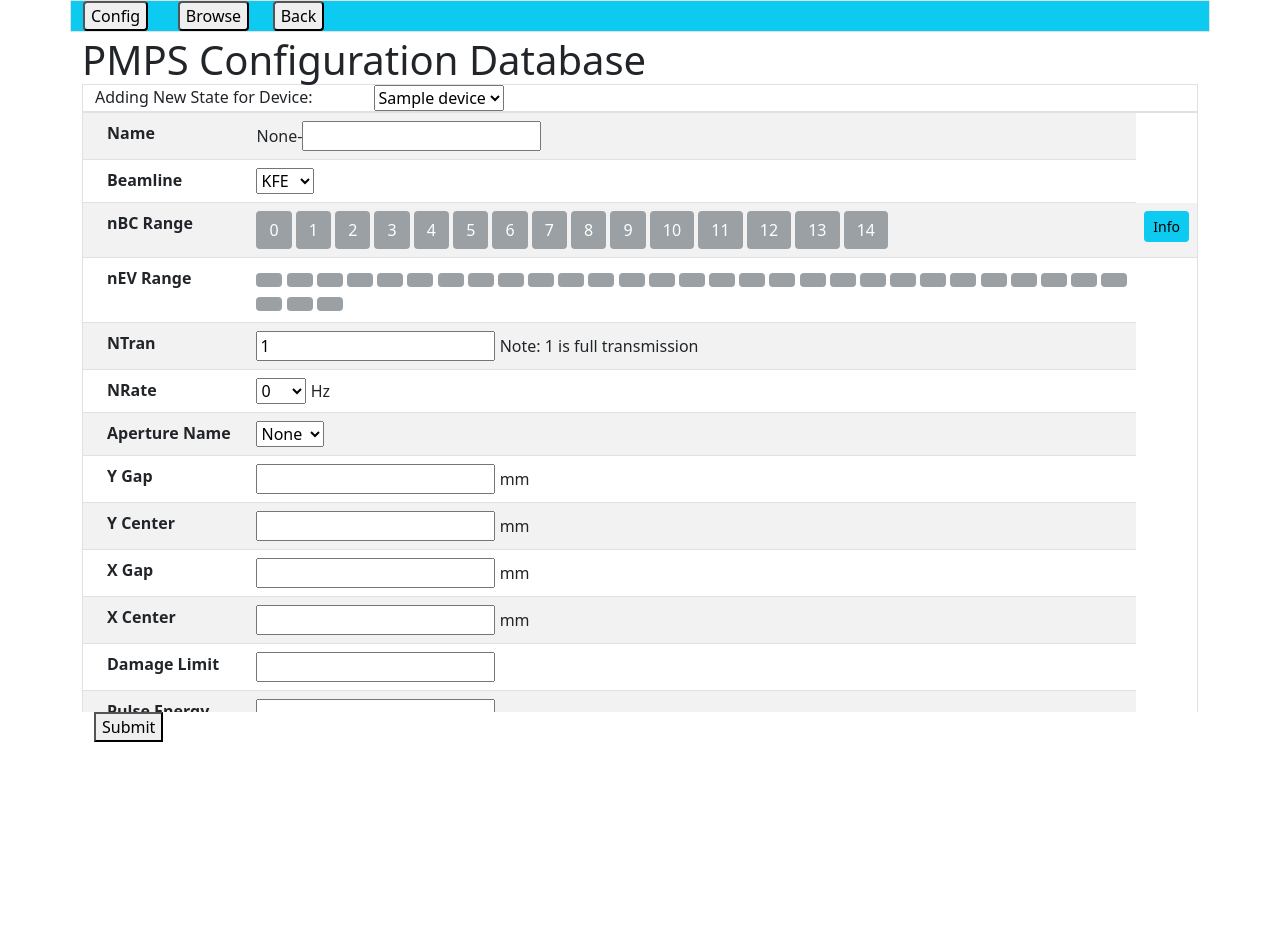
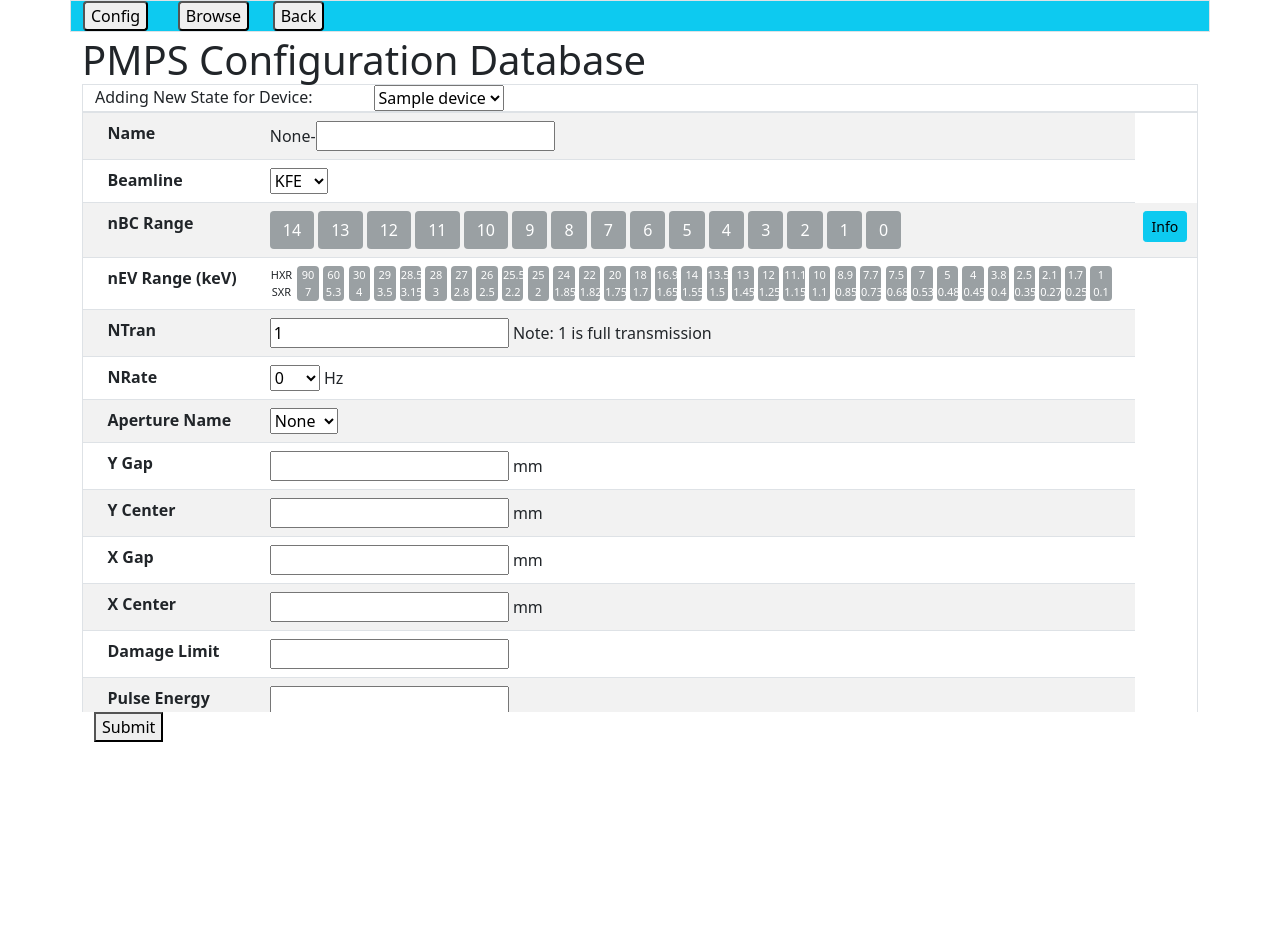
Before and after one commit to pcdshub/pmps-db, a Flask app: page /add_state/ in a window 1280 px wide. Shown: the top 937 px of the page. Run offline with Flask 2, Linux system fonts and the light colour scheme; tables that the repository leaves empty hold one stand-in row (values such as "Sample post").

Commit message:
ev range template

```diff
--- a/templates/state_helper.html
+++ b/templates/state_helper.html
@@ -101,12 +101,16 @@
                 {% if new %}
                   {% for bc_value in config.form_defaults['nBeamClassRange'] %}
                     <input type="checkbox" class="btn-check" value="1" name="bc-{{ loop.index0 }}-val" id="bc-{{ loop.index0 }}" {{ "checked" if bc_value=="1" }} autocomplete="off" >
-                    <label class="btn-color btn" for="bc-{{ loop.index0 }}">{{ loop.index0 }}</label>
+                    <label class="btn-color btn" for="bc-{{ loop.index0 }}">
+                      {{ config.form_defaults['nBeamClassRange'] | length - loop.index0 - 1 }}
+                    </label>
                   {% endfor %}
                 {% else %}
                   {% for bc_value in state_content['states']['nBeamClassRange'] %}
                       <input type="checkbox" class="btn-check" value="1" name="bc-{{ loop.index0 }}-val" id="bc-{{ loop.index0 }}" {{ "checked" if bc_value=="1" }} autocomplete="off" >
-                      <label class="btn-color btn" for="bc-{{ loop.index0 }}">{{ loop.index0 }}</label>
+                      <label class="btn-color btn" for="bc-{{ loop.index0 }}">
+                        {{ state_content['states']['nBeamClassRange'] | length - loop.index0 - 1 }}
+                      </label>
                   {% endfor %}
                 {% endif %}
                 </div>
@@ -119,19 +123,26 @@
             </tr>
             <!-- EV Range-->
             <tr>
-              <td><th>{{state_content["titles"][4]}}</th></td>
+              <td><th>{{state_content["titles"][4]}} (keV)</th></td>
               <!-- EV Range Checkboxes -->
               <td><div class="row g-0">
                 <div class="col">
+                  <label class="btn" style="font-size: 11px; padding: 0;" disabled>HXR<br>SXR</label>
                   {% if new %}
                     {% for ev_value in config.form_defaults['neVRange'] %}
                     <input type="checkbox" class="btn-check" value="1" name="ev-{{ loop.index0 }}-val" id="ev-{{ loop.index0 }}" {{ "checked" if ev_value=="1" }} autocomplete="off" />
-                    <label class="btn-color btn" for="ev-{{ loop.index0 }}"></label>
+                    <label class="btn-color btn" style="font-size: 11px; padding: 0; width: {{80/config.form_defaults['neVRange'] | length}}%;" for="ev-{{ loop.index0 }}">
+                      {{config.ev_ranges['HXR'][config.form_defaults['neVRange'] | length - loop.index0 - 1 ]}}<br>
+                      {{config.ev_ranges['SXR'][config.form_defaults['neVRange'] | length - loop.index0 - 1 ]}}
+                    </label>
                     {% endfor %}
                   {% else %}
                     {% for ev_value in state_content['states']['neVRange'] %}
                         <input type="checkbox" class="btn-check" value="1" name="ev-{{ loop.index0 }}-val" id="ev-{{ loop.index0 }}" {{ "checked" if ev_value=="1" }} autocomplete="off" />
-                        <label class="btn-color btn" for="ev-{{ loop.index0 }}"></label>
+                        <label class="btn-color btn" style="font-size: 11px; padding: 0; width: {{80/state_content['states']['neVRange'] | length}}%;" for="ev-{{ loop.index0 }}">
+                          {{config.ev_ranges['HXR'][state_content['states']['neVRange'] | length - loop.index0 - 1 ]}}<br>
+                          {{config.ev_ranges['SXR'][state_content['states']['neVRange'] | length - loop.index0 - 1 ]}}
+                        </label>
                     {% endfor %}
                   {% endif %}
                 </div>
```
